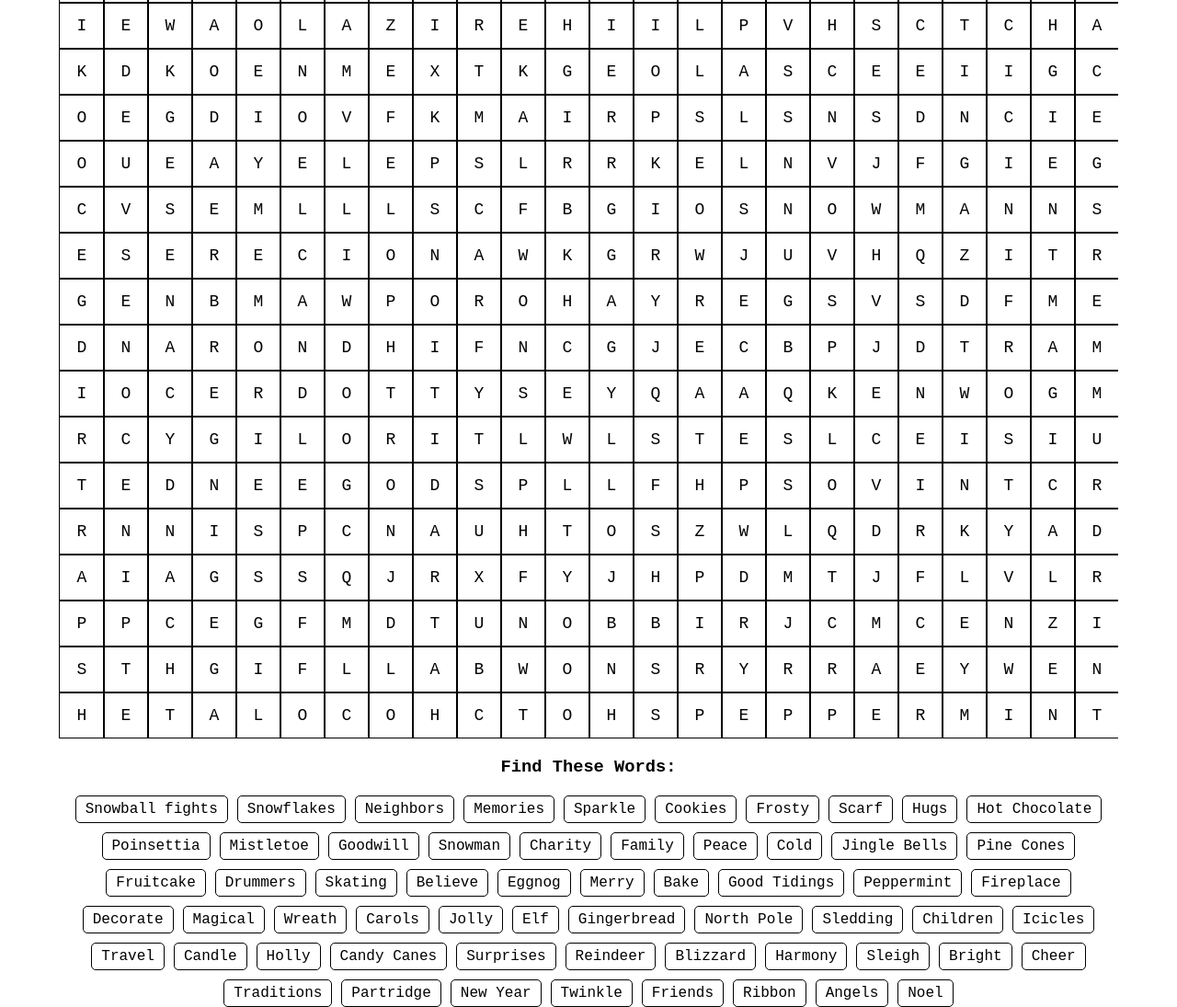
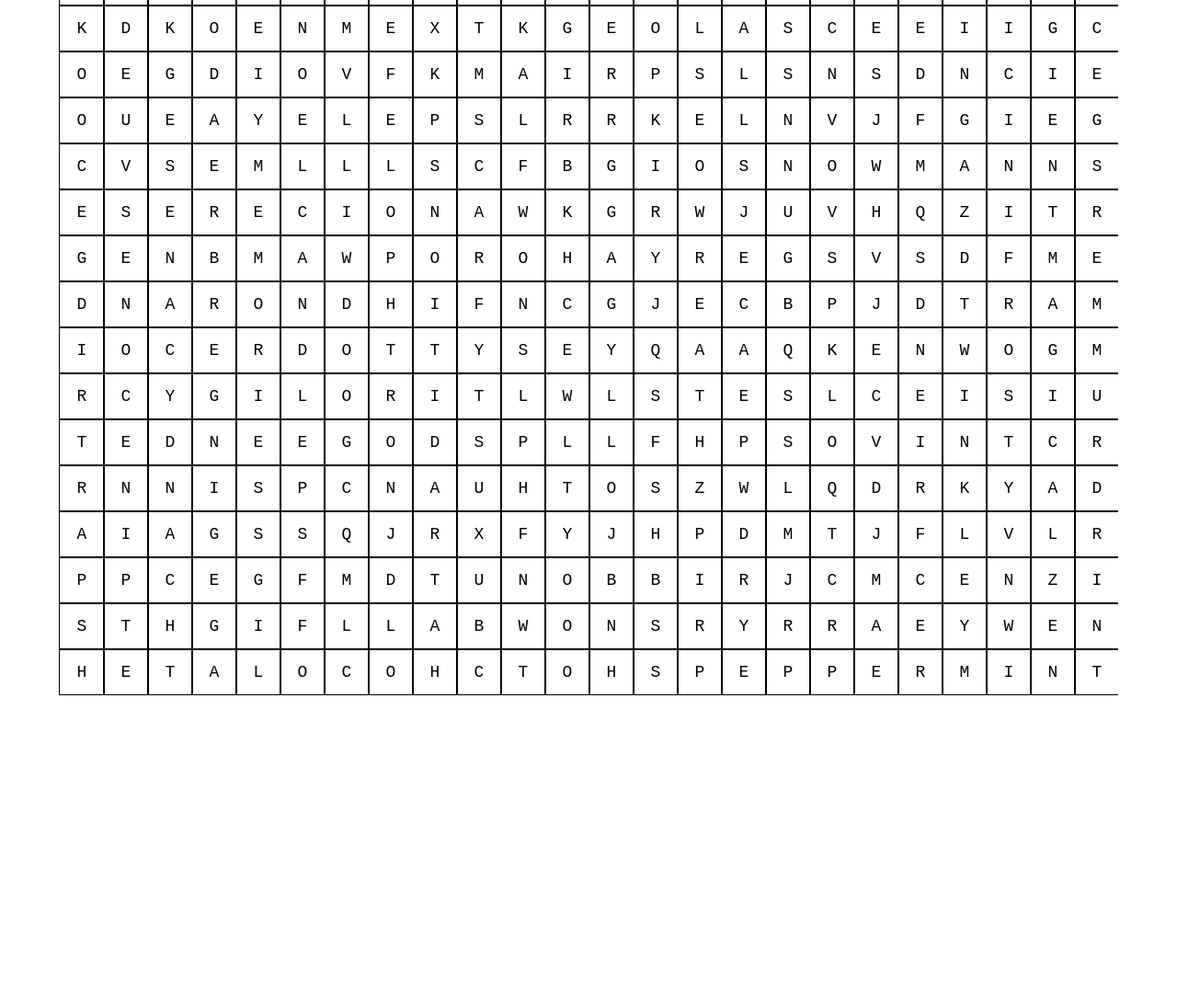
Before and after one commit to Vanilla3308/word-search-monochrome, a plain HTML site: page index.html in a window 1280 px wide. Shown: the part 464-1559 px from the top of the page at 92% size. After the commit the page ends 1240 px from the top, so only its background shows below. Drawn offline with Linux system fonts and the light colour scheme.

Commit message:
Update index.html

```diff
--- a/index.html
+++ b/index.html
@@ -73,9 +73,9 @@
     </style>
 </head>
 <body>
-    <h2>Interactive Word Search</h2>
+
     <div class="grid-container" id="wordsearch"></div>
-    <h3>Find These Words:</h3>
+
     <div class="word-list" id="wordList"></div>
 
     <script>
@@ -106,20 +106,6 @@
             "HETALOCOHCTOHSPEPPERMINT"
         ];
 
-        const words = [
-            "Snowball fights", "Snowflakes", "Neighbors", "Memories", "Sparkle",
-            "Cookies", "Frosty", "Scarf", "Hugs", "Hot Chocolate", "Poinsettia",
-            "Mistletoe", "Goodwill", "Snowman", "Charity", "Family", "Peace",
-            "Cold", "Jingle Bells", "Pine Cones", "Fruitcake", "Drummers",
-            "Skating", "Believe", "Eggnog", "Merry", "Bake", "Good Tidings",
-            "Peppermint", "Fireplace", "Decorate", "Magical", "Wreath",
-            "Carols", "Jolly", "Elf", "Gingerbread", "North Pole", "Sledding",
-            "Children", "Icicles", "Travel", "Candle", "Holly", "Candy Canes",
-            "Surprises", "Reindeer", "Blizzard", "Harmony", "Sleigh",
-            "Bright", "Cheer", "Traditions", "Partridge", "New Year", "Twinkle",
-            "Friends", "Ribbon", "Angels", "Noel"
-        ];
-
         const container = document.getElementById("wordsearch");
         const wordListContainer = document.getElementById("wordList");
 
```
